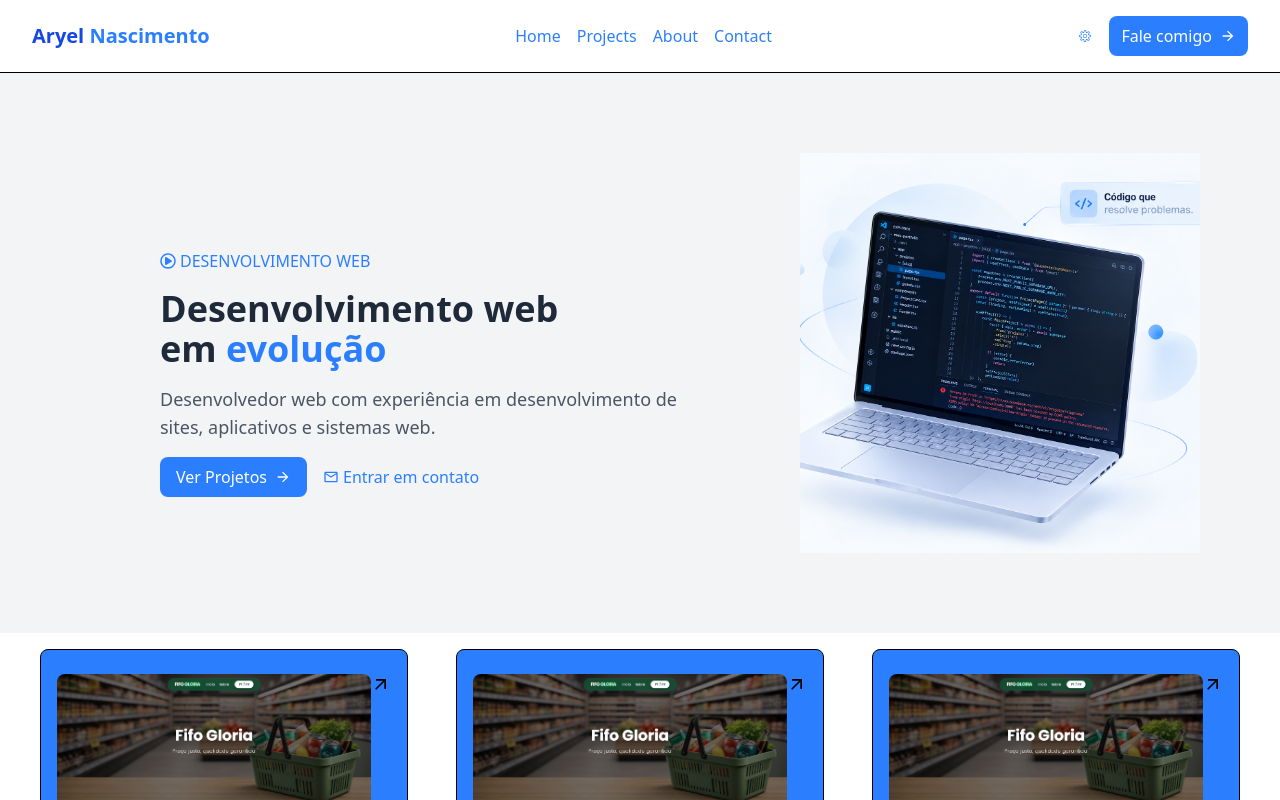
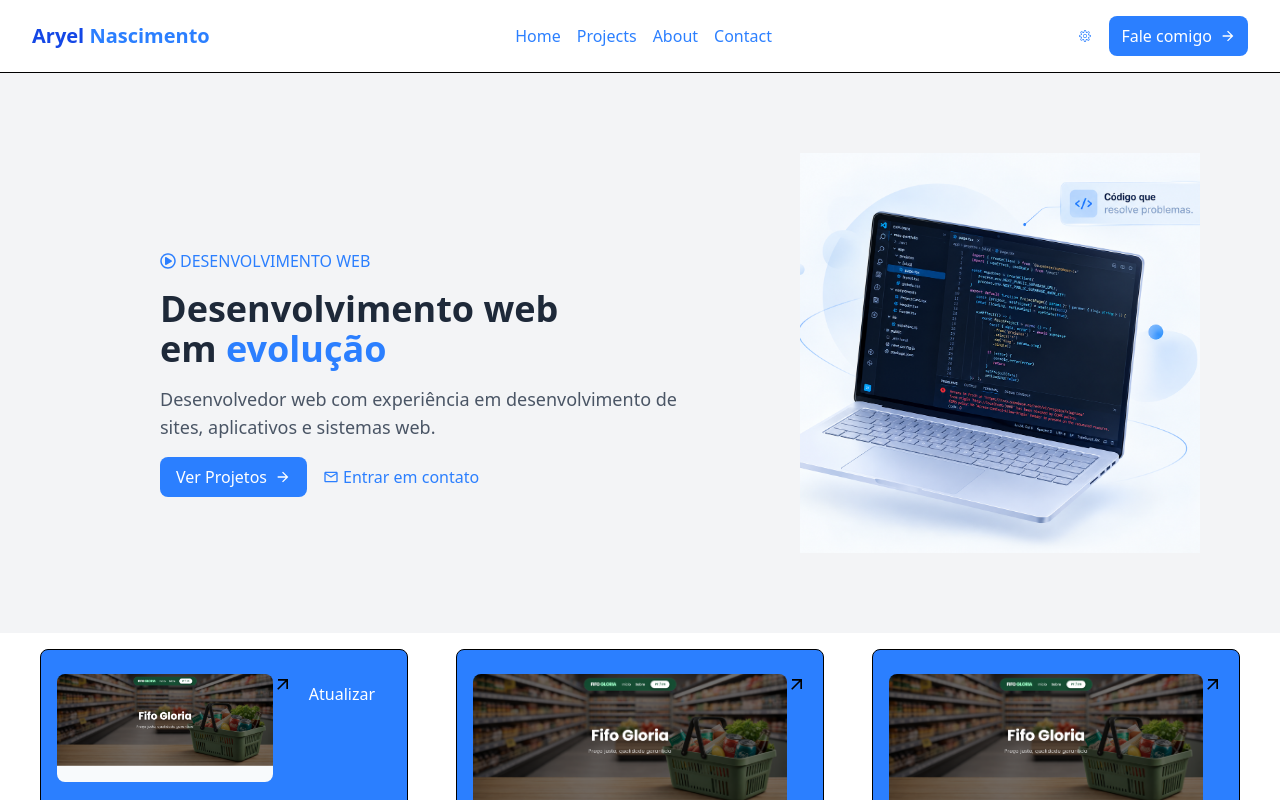
Before and after one commit to aryelnascimento11/easy-portfolio, a Next.js app: page / in a window 1280 px wide. Shown: the top 800 px of the page. Built offline with nearby package versions, Linux system fonts and the light colour scheme.

Commit message:
useStates

```diff
--- a/app/components/card.tsx
+++ b/app/components/card.tsx
@@ -4,12 +4,14 @@ import { IoLogoJavascript } from "react-icons/io5";
 import { FaReact } from "react-icons/fa";
 import { RiSupabaseFill } from "react-icons/ri";
 
+import { useState } from "react";
 
 
 import Image from "next/image";
 
 
 export default function Card() {
+    const [atualizar, setAtualizar] = useState(false);
     return (
         <main>
             <section className="flex flex-wrap justify-center gap-4">
@@ -33,6 +35,13 @@ export default function Card() {
                         </div>
                     </div>
                     <p className="text-xl"><MdArrowOutward /></p>
+                    <button className="bg-blue-500 text-white px-4 py-2 rounded-lg" onClick={() => setAtualizar(!atualizar)}>Atualizar</button>
+                    {atualizar && (
+                        <section className="bg-white text-black p-4 rounded-lg mt-4">
+                            <h2>Minha seção</h2>
+                            <p>meu conteudo</p>
+                        </section>
+                    )}
                 </div>
                 <div className="bg-blue-500 flex w-92 m-4 rounded-lg items-start justify-between border border-black py-6 px-4 ">
 
```
